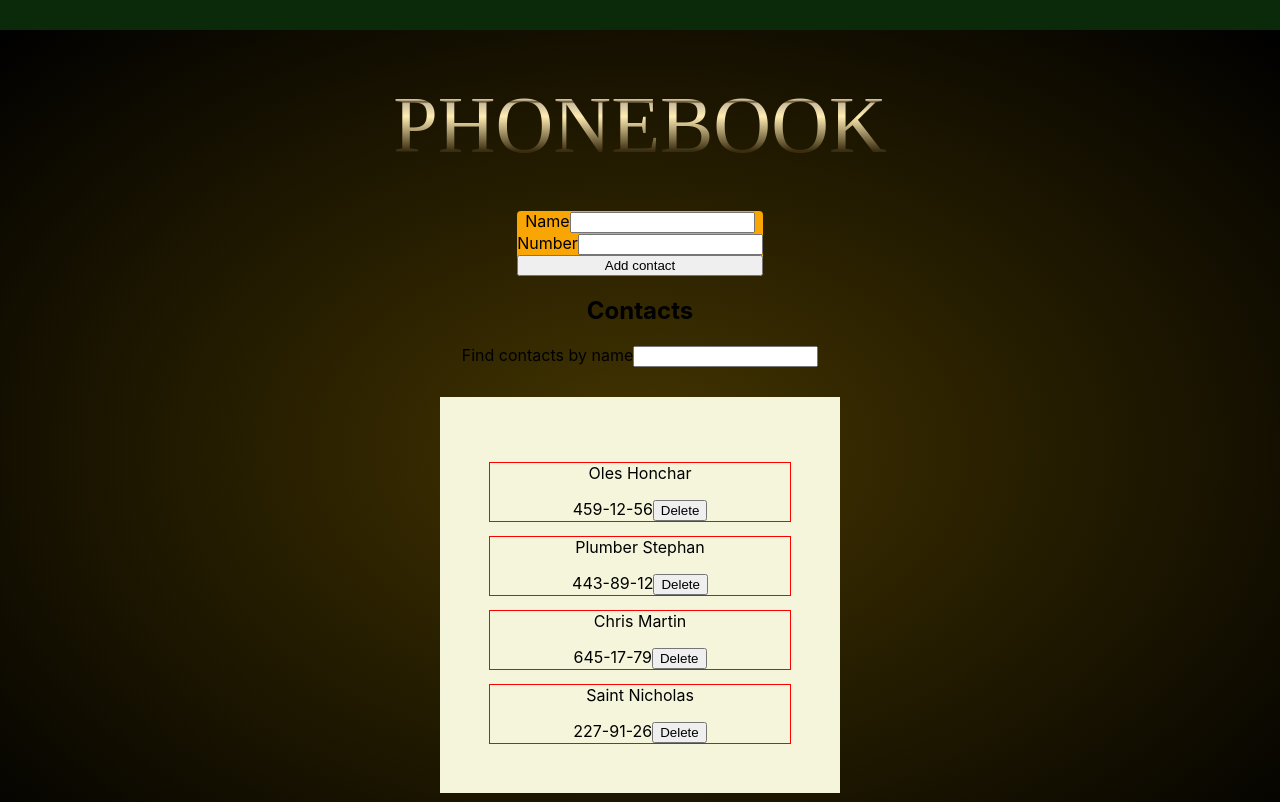
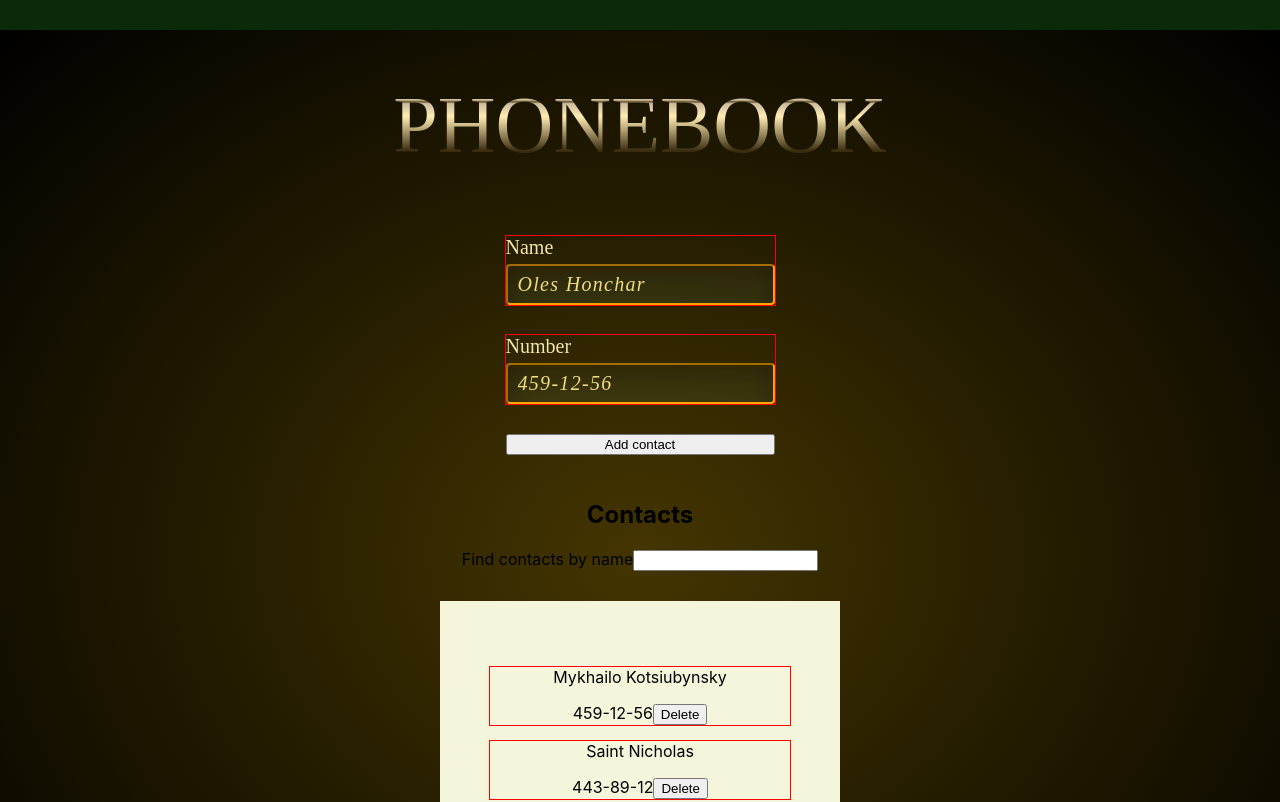
Before and after one commit to OIgaB/goit-react-hw-02-phonebook, a React (Create React App) app: page / in a window 1280 px wide. Shown: the top 802 px of the page. Built offline with nearby package versions, Linux system fonts and the light colour scheme.

Commit message:
style contact form

```diff
--- a/src/components/App.jsx
+++ b/src/components/App.jsx
@@ -12,10 +12,10 @@ export class App extends Component {
 
   state = {
     contacts: [
-      {id: 'id-1', name: 'Oles Honchar', number: '459-12-56'},
-      {id: 'id-2', name: 'Plumber Stephan', number: '443-89-12'},
+      {id: 'id-1', name: 'Mykhailo Kotsiubynsky', number: '459-12-56'},
+      {id: 'id-2', name: 'Saint Nicholas', number: '443-89-12'},
       {id: 'id-3', name: 'Chris Martin', number: '645-17-79'},
-      {id: 'id-4', name: 'Saint Nicholas', number: '227-91-26'},
+      {id: 'id-4', name: 'Plumber Stephan', number: '227-91-26'},
     ],
     filter: ''
   }
--- a/src/components/ContactForm/ContactForm.jsx
+++ b/src/components/ContactForm/ContactForm.jsx
@@ -2,7 +2,7 @@
 
 import { Component } from "react";                     // для класів
 import PropTypes from 'prop-types';
-import { Form } from "./styled";
+import { Form, Label, Input } from "./styled";
 
 
 export class ContactForm extends Component {       // для класів
@@ -35,30 +35,32 @@ export class ContactForm extends Component {       // для класів
         const { handleFormSubmit, handleChange } = this;
         return (
             <Form onSubmit={handleFormSubmit}>
-                <label>
+                <Label>
                     Name
-                        <input
+                        <Input
                             type="text"
                             name="name"
                             value={this.state.name} // контрольований input (без цього reset не зробиш)
                             // pattern="^[a-zA-Zа-яА-Я]+(([' -][a-zA-Zа-яА-Я ])?[a-zA-Zа-яА-Я]*)*$"
                             title="Name may contain only letters, apostrophe, dash and spaces. For example Adrian, Jacob Mercer, Charles de Batz de Castelmore d'Artagnan"
+                            placeholder="Oles Honchar"
                             required
                             onChange={handleChange}
                         />
-                </label>
-                <label>
+                </Label>
+                <Label>
                     Number
-                    <input
+                    <Input
                         type="tel"
                         name="number"
                         value={this.state.number} // контрольований input (без цього reset не зробиш)
                         // pattern="\+?\d{1,4}?[-.\s]?\(?\d{1,3}?\)?[-.\s]?\d{1,4}[-.\s]?\d{1,4}[-.\s]?\d{1,9}"
                         title="Phone number must be digits and can contain spaces, dashes, parentheses and can start with +"
                         required
+                        placeholder="459-12-56"
                         onChange={handleChange}
                     />
-                </label>
+                </Label>
                 <button>Add contact</button>
             </Form>
         );
--- a/src/components/ContactForm/styled.js
+++ b/src/components/ContactForm/styled.js
@@ -2,8 +2,50 @@ import styled from 'styled-components';
 
 export const Form = styled.form`
     /* outline: 1px solid red; */
-    background-color: #f9a504;
+    /* background-color: rgba(37, 32, 1, 0.829); */
     display: inline-flex;
     flex-direction: column;
+    gap: 30px;
     border-radius: 4px;
+    color: rgb(243,229,171);
+    padding: 25px;
+    font-family: 'Playfair Display', serif;
+    font-size: 20px;
 `;
+// #f9a504;
+
+export const Label = styled.label`
+    outline: 1px solid red;
+    text-align: left;
+`;
+
+export const Input = styled.input`
+    display: block;
+    margin-top: 5px;
+    color: rgb(240,220,130);
+    padding: 7px 10px;
+    font-family: 'Playfair Display', serif;
+    font-size: 20px;
+    border-radius: 4px;
+    background-color: #4e5b314b;
+    letter-spacing: 1.3px;
+    border-color: #f9a504;
+    transition: border-color 250ms cubic-bezier(0.4, 0, 0.2, 1);
+
+    box-shadow: #f9a504 0px 30px 60px -70px inset, rgba(0, 0, 0, 0.9) 0px 18px 36px -18px inset;
+    /* box-shadow: #f9a504 0px 30px 60px -60px inset, rgba(0, 0, 0, 0.9) 0px 18px 36px -18px inset; */
+    &:hover,
+        &:focus {
+            border: 2px solid #f9a504;
+        }
+        &::placeholder {
+            color: rgb(240,220,130);
+            font-style: italic;
+        }
+        &:valid:not(:placeholder-shown) {
+            background-color: rgba(153, 205, 50, 0.315);
+        }
+        &:not(:valid):not(:placeholder-shown) {
+            background-color: rgba(184, 59, 59, 0.24);
+        }
+`;
```
